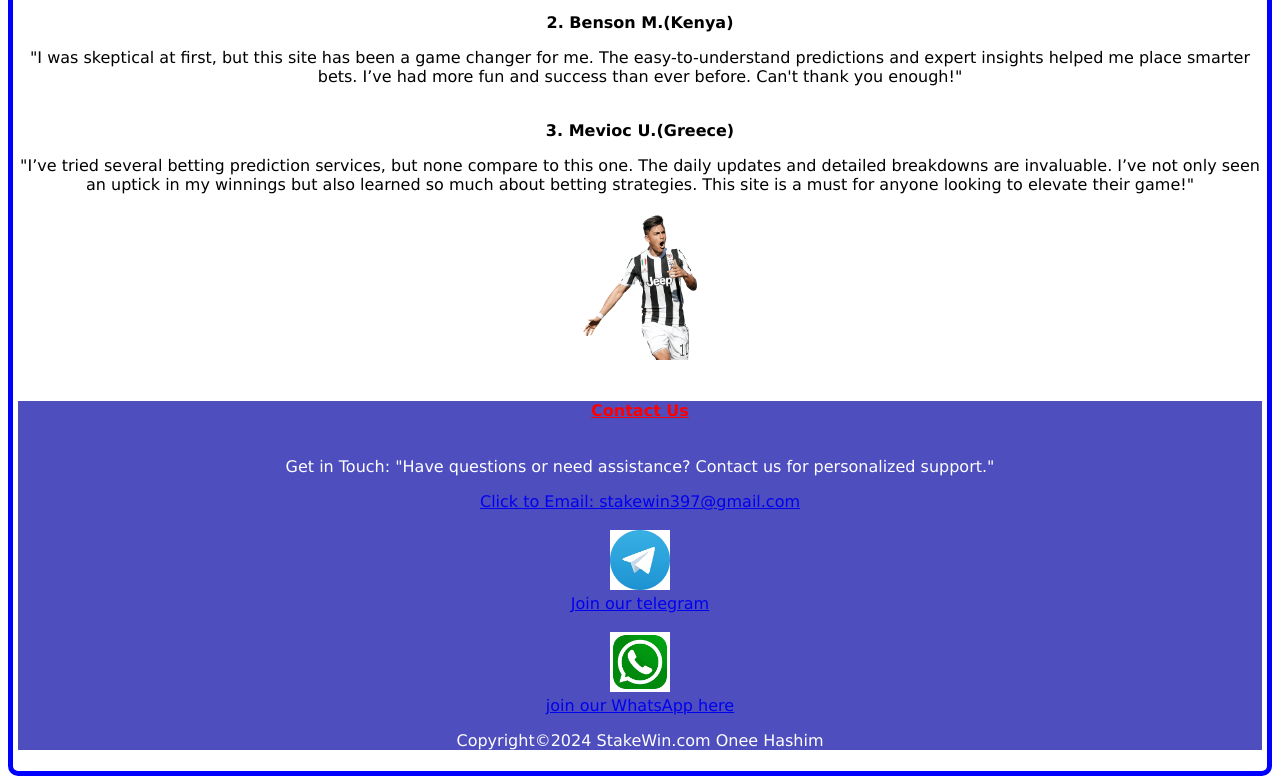
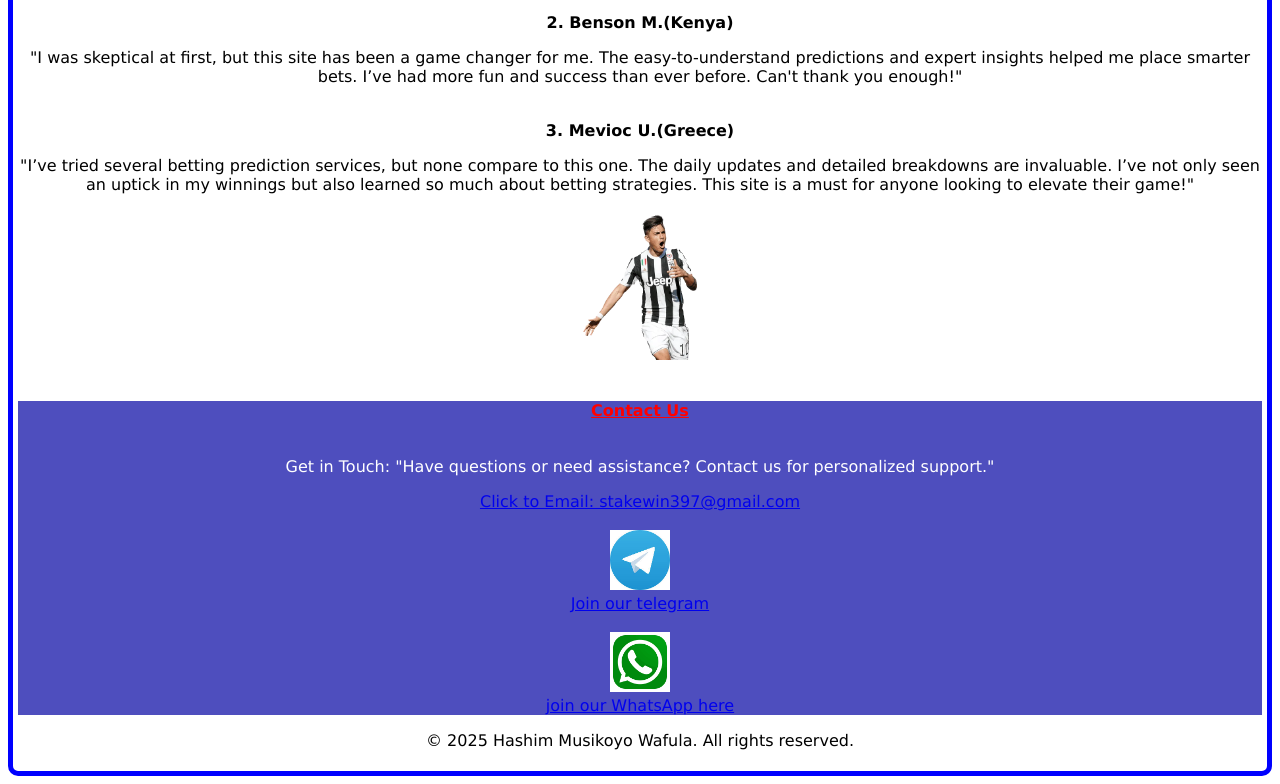
Before and after one commit to hashimwetu/Stakewin, a plain HTML site: page index.html in a window 1280 px wide. Shown: the part 7294-8078 px from the top of the page. Drawn offline with Linux system fonts and the light colour scheme.

Commit message:
Update index.html

```diff
--- a/index.html
+++ b/index.html
@@ -440,13 +440,14 @@
          <a class="project-finale" href="https://t.me/Viralqualityassured"><img src="images/img.001.jpeg" alt="icon" width="60" height="30"><br> Join our telegram</a><br><br>
          <a class="project-finale" href="https://whatsapp.com/channel/0029VaEh8pU47Xe9JU93HY1w"><img src="images/whatsapp.png" alt="icon" width="60" height="30"><br> join our WhatsApp here</a><br>
 
-         <p>
-         Copyright&copy;2024 StakeWin.com Onee Hashim
-      </p>
+
       </div>
    </div>
-
-
+<div class"copyright-info">
+           <p>
+        &copy; 2025 Hashim Musikoyo Wafula. All rights reserved.
+      </p>
+ </div>
 
 
   </div>
```
